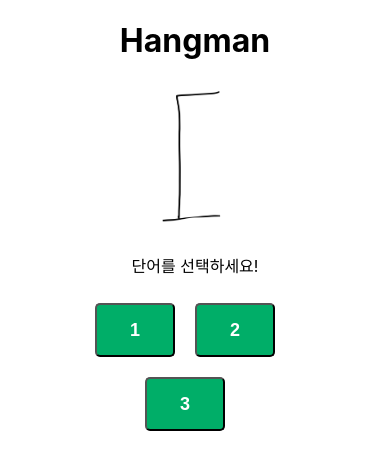
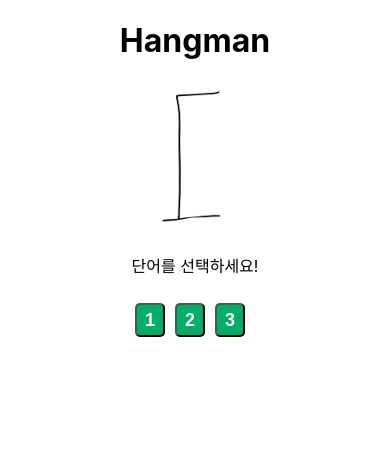
Before and after one commit to HongYeseul/hangman-1st-coyukdae, a React (Create React App) app: page / in a window 390 px wide. Shown: the top 470 px of the page. Built offline with nearby package versions, Linux system fonts and the light colour scheme.

Commit message:
#3 모바일용 ui 수정

```diff
--- a/src/Hangman.css
+++ b/src/Hangman.css
@@ -8,13 +8,13 @@
     /* display: block;
     position: relative;
     float: left; */
-    width: 80px;
+    width: 30px;
     padding: 0;
-    margin: 10px 20px 10px 0;
+    margin: 10px 10px 0 0;
     font-weight: 600;
     font-size: large;
     text-align: center;
-    line-height: 50px;
+    line-height: 30px;
     color: #FFF;
     border-radius: 5px;
     transition: all 0.2s ;
```
